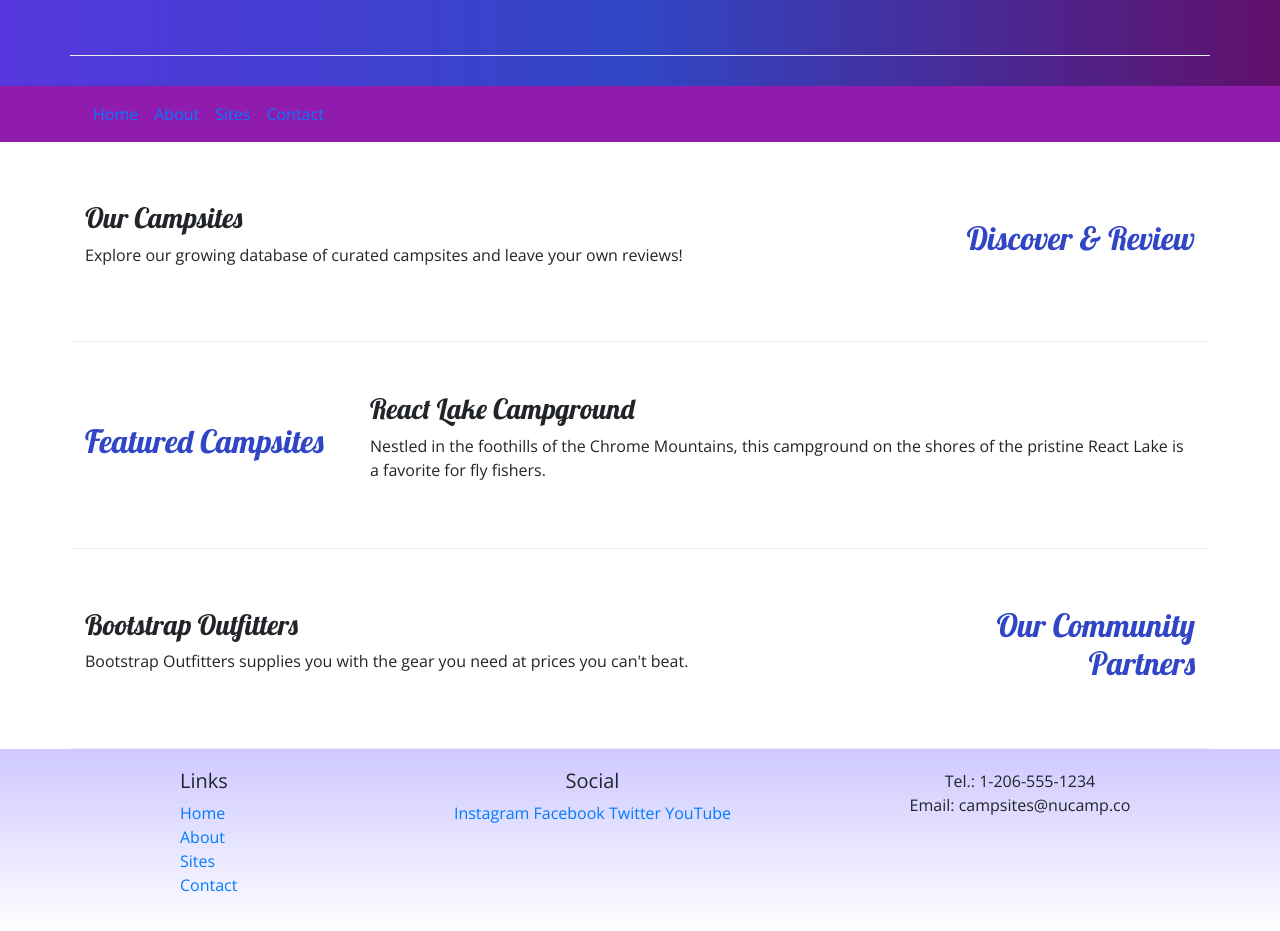
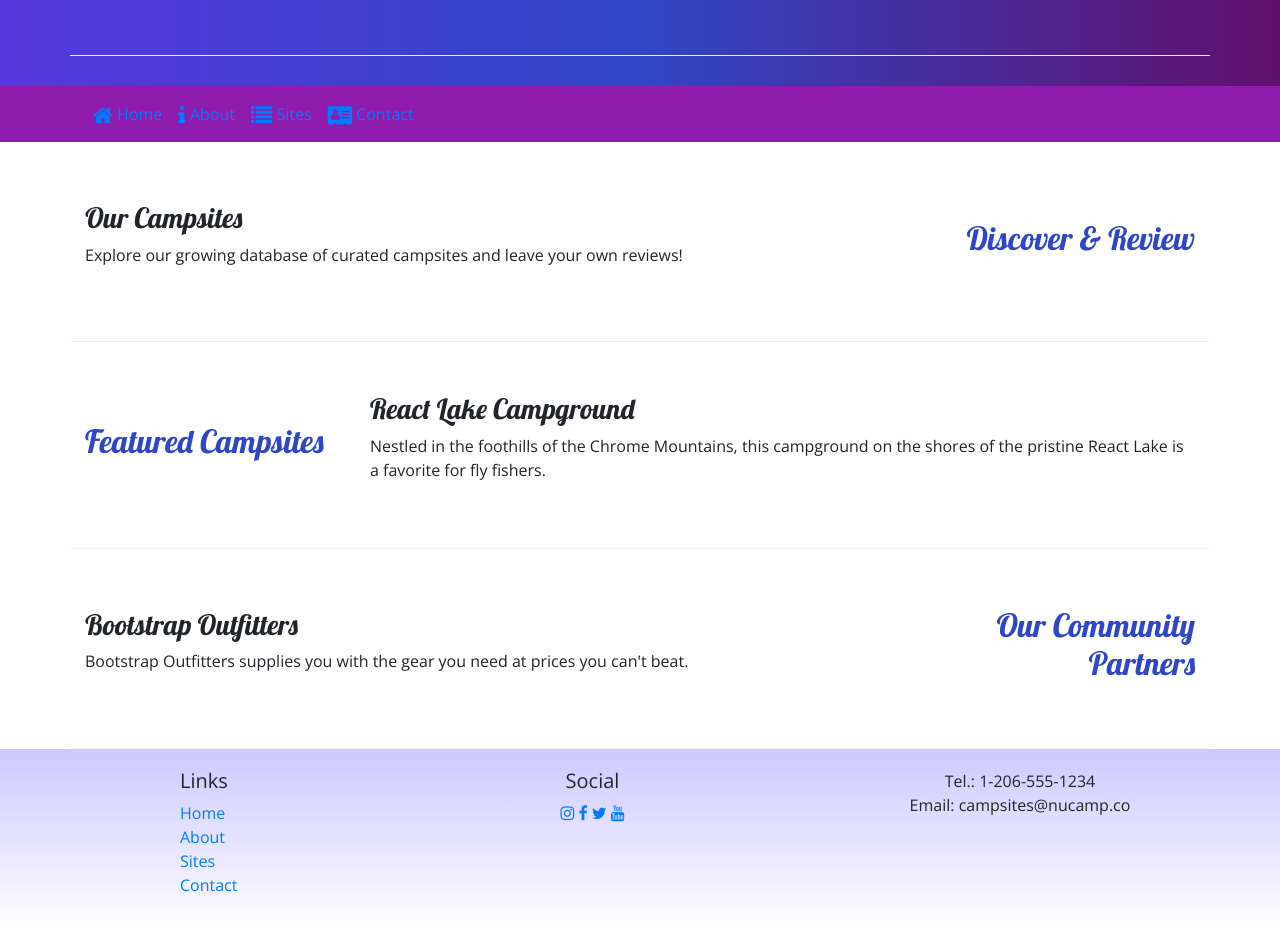
Before and after one commit to Havasneeze/nucampsite, a website: page index.html in a window 1280 px wide. Shown: the part 177-1108 px from the top of the page. Drawn offline with nearby package versions, Linux system fonts and the light colour scheme.

Commit message:
updated with font awesome

```diff
--- a/index.html
+++ b/index.html
@@ -10,8 +10,9 @@
      <link rel="stylesheet" href="node_modules/bootstrap/dist/css/bootstrap.min.css" />
 
      <!-- Additional CSS must be placed after Bootstrap CSS -->
-    <link rel="stylesheet" href="https://fonts.googleapis.com/css?family=Lobster|Open+Sans" />
-    <link rel="stylesheet" href="css/styles.css" />
+     <link rel="stylesheet" href="node_modules/font-awesome/css/font-awesome.min.css" />
+     <link rel="stylesheet" href="https://fonts.googleapis.com/css?family=Lobster|Open+Sans" />
+     <link rel="stylesheet" href="css/styles.css" />
 
      <title>NuCamp: A Better Way To Camp</title>
 </head>
@@ -38,10 +39,10 @@
         </button>
         <div class="collapse navbar-collapse" id="nucampNavbar">
         <ul class="navbar-nav">
-            <li class="nav-item active"><a class="nav-link" href="index.html">Home</a></li>
-            <li class="nav-item"><a class="nav-link" href="aboutus.html">About</a></li>
-            <li class="nav-item"><a class="nav-link" href="#">Sites</a></li>
-            <li class="nav-item"><a class="nav-link" href="#">Contact</a></li>
+            <li class="nav-item active"><a class="nav-link" href="#"><i class="fa fa-home fa-lg"></i> Home</a></li>
+                <li class="nav-item"><a class="nav-link" href="aboutus.html"><i class="fa fa-info fa-lg"></i> About</a></li>
+                <li class="nav-item"><a class="nav-link" href="#"><i class="fa fa-list fa-lg"></i> Sites</a></li>
+                <li class="nav-item"><a class="nav-link" href="#"><i class="fa fa-address-card fa-lg"></i> Contact</a></li>
         </ul>
         </div>
         </div>
@@ -85,7 +86,7 @@
                 <div class="col-4 col-sm-2 offset-1">
                     <h5>Links</h5>
             		<ul class="list-unstyled">
-                        <li><a href="#">Home</a></li>
+                        <li><a href="index.html">Home</a></li>
                         <li><a href="aboutus.html">About</a></li>
                         <li><a href="#">Sites</a></li>
                         <li><a href="#">Contact</a></li>
@@ -93,10 +94,10 @@
                 </div>
                 <div class="col-6 col-sm-5 text-center">
                 	<h5>Social</h5>
-                    <a href="http://instagram.com/">Instagram</a>
-                    <a href="http://facebook.com/">Facebook</a>
-                    <a href="http://twitter.com/">Twitter</a>
-                    <a href="http://youtube.com/">YouTube</a>
+                    <a href="http://instagram.com/"><i class="fa fa-instagram"></i></a>
+                    <a href="http://facebook.com/"><i class="fa fa-facebook"></i></a>
+                    <a href="http://twitter.com/"><i class="fa fa-twitter"></i></a>
+                    <a href="http://youtube.com/"><i class="fa fa-youtube"></i></a>
                 </div>
                 <div class="col-sm-4 text-center">
                     Tel.: 1-206-555-1234<br />
--- a/package.json
+++ b/package.json
@@ -15,6 +15,7 @@
   },
   "dependencies": {
     "bootstrap": "^4.0.0",
+    "font-awesome": "^4.7.0",
     "jquery": "^3.3.1",
     "popper.js": "^1.12.9"
   }
```
Also changed, not shown: 1 other file.
